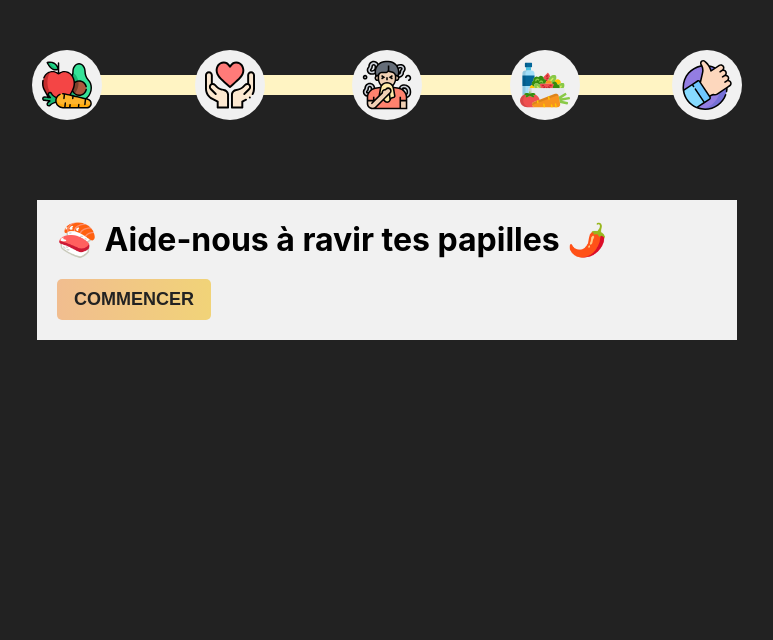
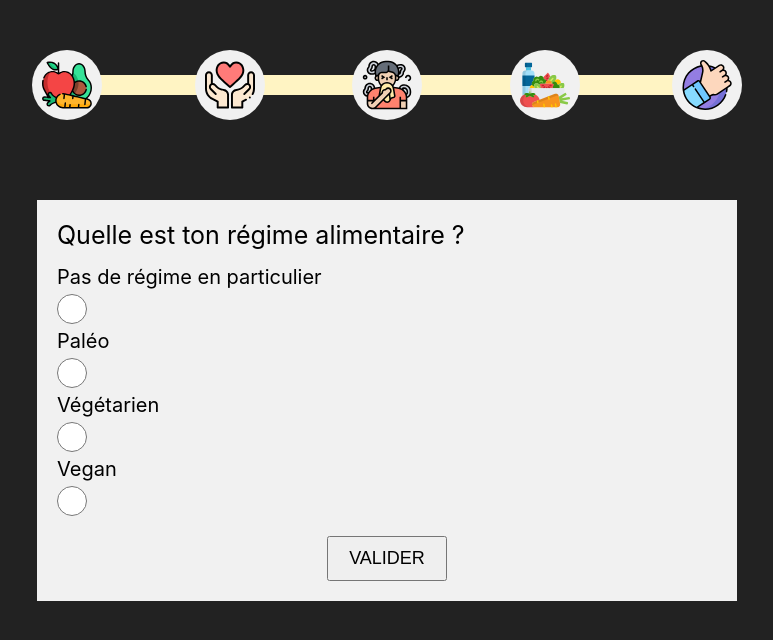
Before and after one commit to mlaversin/edw-learning-react, a React (Create React App) app in the folder multi-step-validation/: page / in a window 1280 px wide. Both pictures are taken after a click on the button "COMMENCER". Shown: the top 640 px of the page, without its empty margins (253-1026 px from the left). Built offline with nearby package versions, Linux system fonts and the light colour scheme.

Commit message:
diet form

```diff
--- a/multi-step-validation/src/Components/MultiForm/Infos/CardBegin.js
+++ b/multi-step-validation/src/Components/MultiForm/Infos/CardBegin.js
@@ -1,10 +1,10 @@
 import React from 'react'
 
-export default function CardBegin() {
+export default function CardBegin(props) {
     return (
         <div className='card'>
             <h1>🍣 Aide-nous à ravir tes papilles 🌶️</h1>
-            <button>COMMENCER</button>
+            <button onClick={() => props.modifyIndex(2)}>COMMENCER</button>
         </div>
     )
 }
--- a/multi-step-validation/src/Components/MultiForm/MultiForm.js
+++ b/multi-step-validation/src/Components/MultiForm/MultiForm.js
@@ -3,6 +3,7 @@
 import Indicator from './Indicator/Indicator'
 import CardBegin from './Infos/CardBegin'
 import CardEnd from './Infos/CardEnd'
+import DietForm from './SubForms/DietForm'
 
 export default function MultiForm() {
 
@@ -14,11 +15,17 @@
         prefs: {}
     })
 
+    const modifyIndex = (index) => {
+        setFormIndex(index)
+    }
+
     return (
         <div className='container-multiform'>
             <Indicator />
-            <CardBegin />
-            {/* <CardEnd /> */}
+            {formIndex === 1 ? <CardBegin modifyIndex={modifyIndex} />
+            : formIndex === 2 ? <DietForm modifyIndex={modifyIndex} />
+            : ""
+        }
         </div>
     )
 }
--- /dev/null
+++ b/multi-step-validation/src/Components/MultiForm/SubForms/DietForm.js
@@ -0,0 +1,54 @@
+import React, { useState } from "react";
+import "./SubForm.css";
+
+export default function DietForm(props) {
+
+
+  const handleRadio = e => {}
+
+  const preventFunc = (e) => e.preventDefault();
+
+  return (
+    <form onSubmit={preventFunc} className="diet-form">
+      <p>Quelle est ton régime alimentaire ?</p>
+
+      <label htmlFor="nodiet">Pas de régime en particulier</label>
+      <input
+        onChange={handleRadio}
+        type="radio"
+        name="diet"
+        id="nodiet"
+        value="nodiet"
+      />
+
+      <label htmlFor="paleo">Paléo</label>
+      <input
+        onChange={handleRadio}
+        type="radio"
+        name="diet"
+        id="paleo"
+        value="paleo"
+      />
+
+      <label htmlFor="vegetarian">Végétarien</label>
+      <input
+        onChange={handleRadio}
+        type="radio"
+        name="diet"
+        id="vegetarian"
+        value="vegetarian"
+      />
+
+      <label htmlFor="vegan">Vegan</label>
+      <input
+        onChange={handleRadio}
+        type="radio"
+        name="diet"
+        id="vegan"
+        value="vegan"
+      />
+
+      <button onClick={() => props.modifyIndex(3)}>Valider</button>
+    </form>
+  );
+}
```
